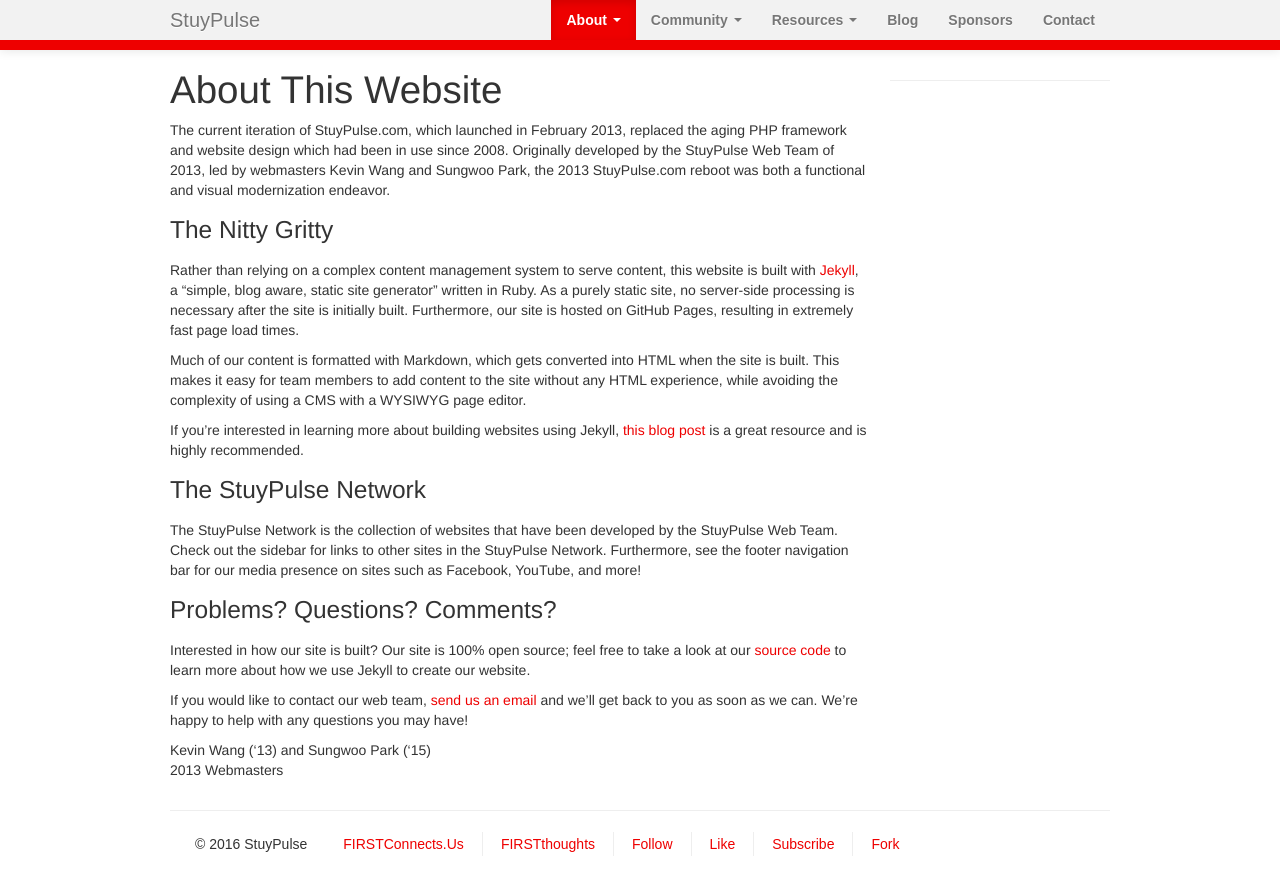
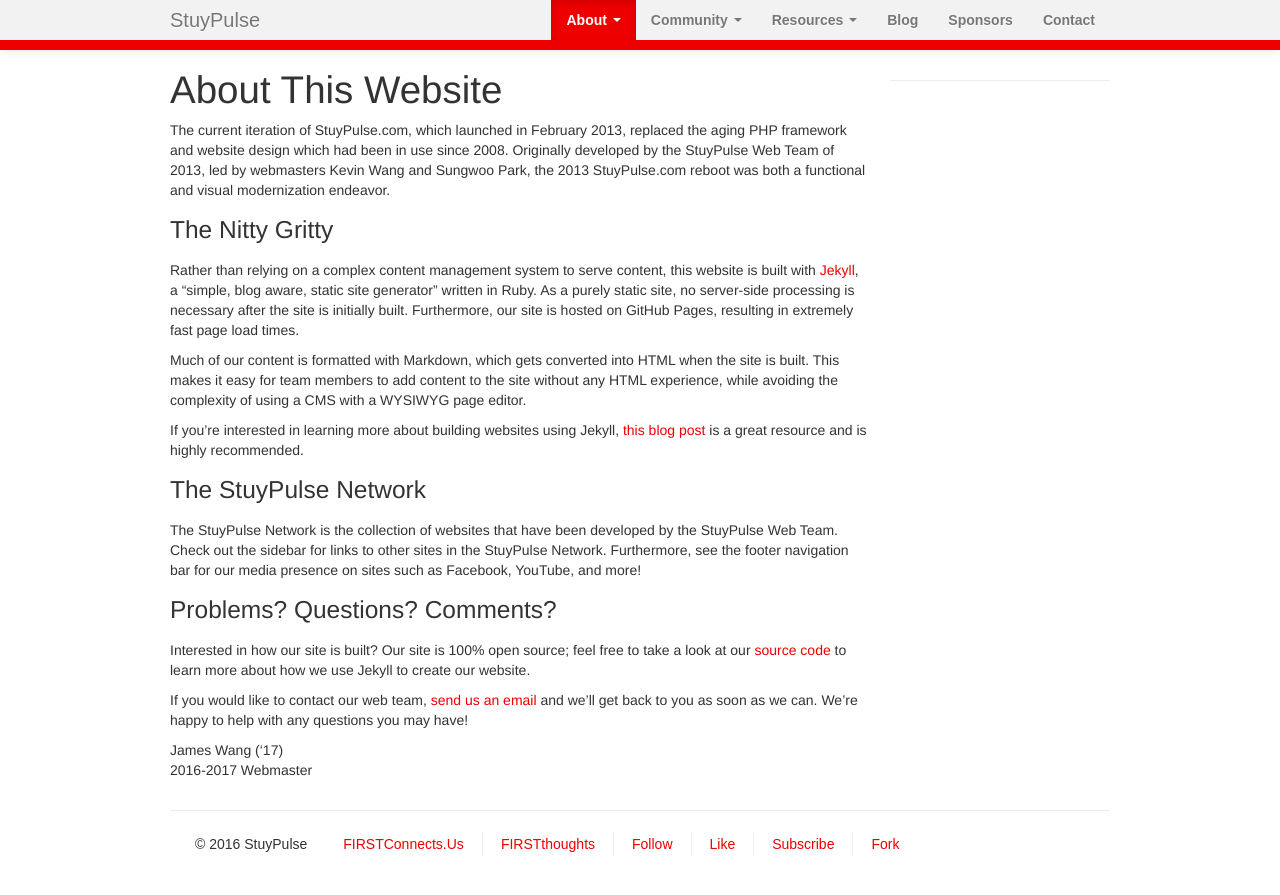
Before and after one commit to StuyPulse/team694.github.io, a Jekyll site: the page built from about/website/index.md, in a window 1280 px wide. Shown: the top 895 px of the page. Built offline with Jekyll 4.4.1, drawn with Linux system fonts in a browser that asks for light colours; nearby versions of some CDN libraries.

Commit message:
Update to current webmaster and year

```diff
--- a/about/website/index.md
+++ b/about/website/index.md
@@ -20,5 +20,5 @@
 
 If you would like to contact our web team, [send us an email](/contact/) and we'll get back to you as soon as we can. We're happy to help with any questions you may have!
 
-Kevin Wang ('13) and Sungwoo Park ('15)
-2013 Webmasters
+James Wang ('17)
+2016-2017 Webmaster
```
